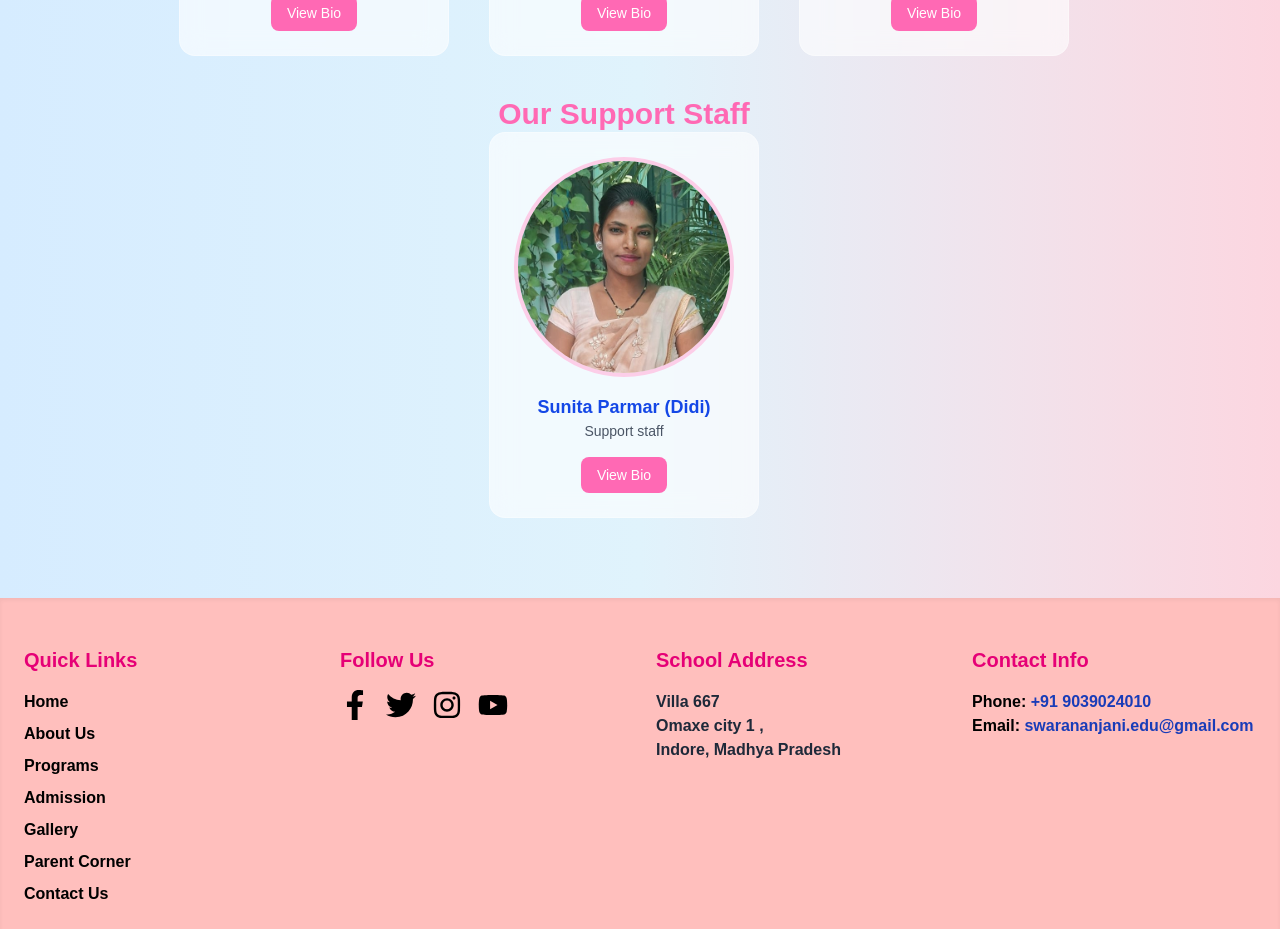
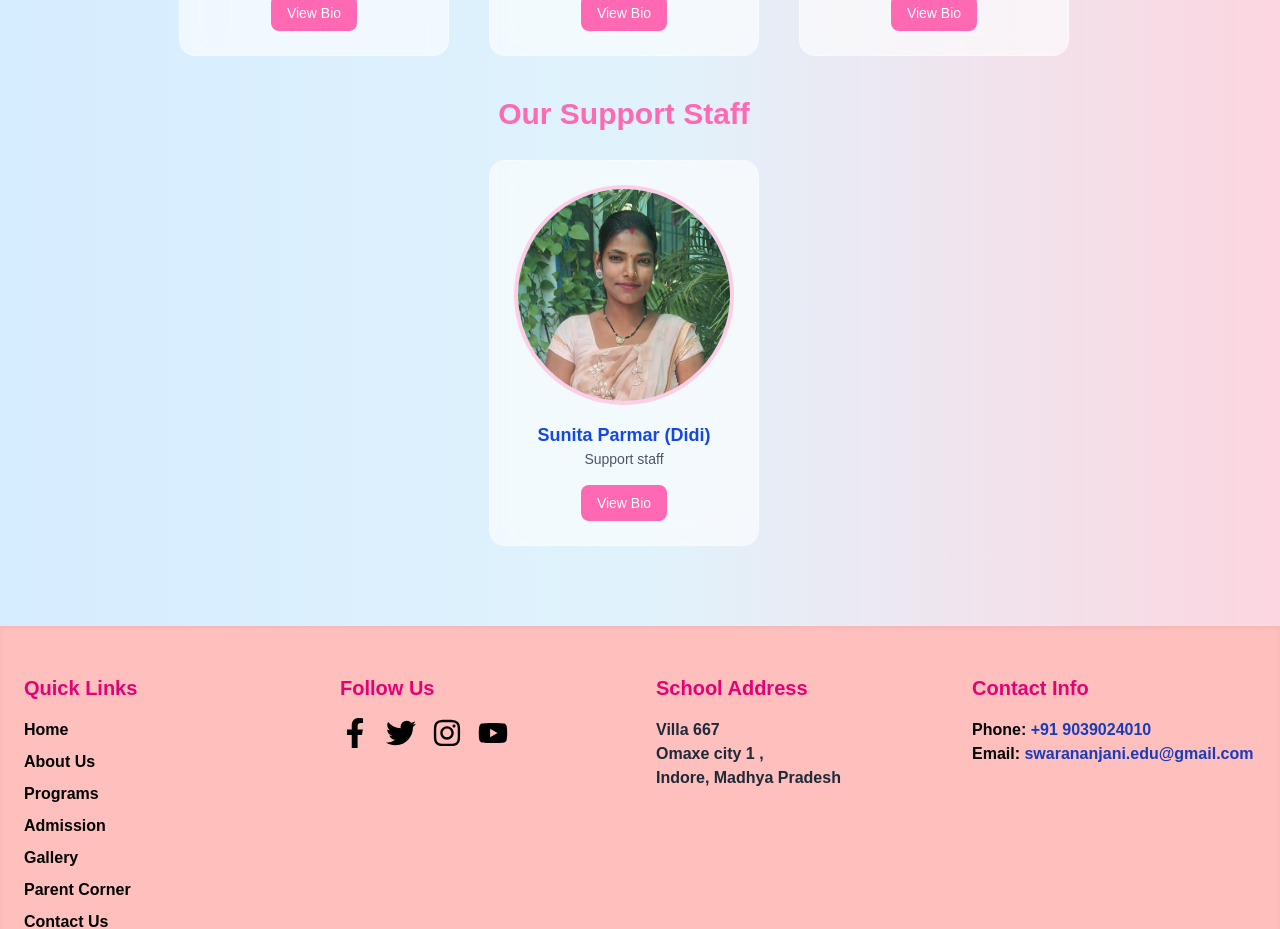
Before and after one commit to abhishekkrpandey17/Little-Button-School, a Next.js app in the folder client/: page /teampage in a window 1280 px wide. Shown: the part 1220-2149 px from the top of the page. Built offline with nearby package versions, Linux system fonts and the light colour scheme.

Commit message:
Update in code

```diff
--- a/client/src/app/components/ourTeam.tsx
+++ b/client/src/app/components/ourTeam.tsx
@@ -155,7 +155,7 @@ const OurTeam = () => {
       <p className="text-center mt-10 text-3xl text-[#ff69b4] font-extrabold w-[90vw]">
         Our Support Staff
       </p>
-      <div className="flex flex-wrap justify-center items-center w-[90vw] gap-x-10 gap-y-6">
+      <div className="mt-7 flex flex-wrap justify-center items-center w-[90vw] gap-x-10 gap-y-6">
         {team.slice(5).map((item, index) => (
           <AnimatedTeamCard
             key={index}
```
